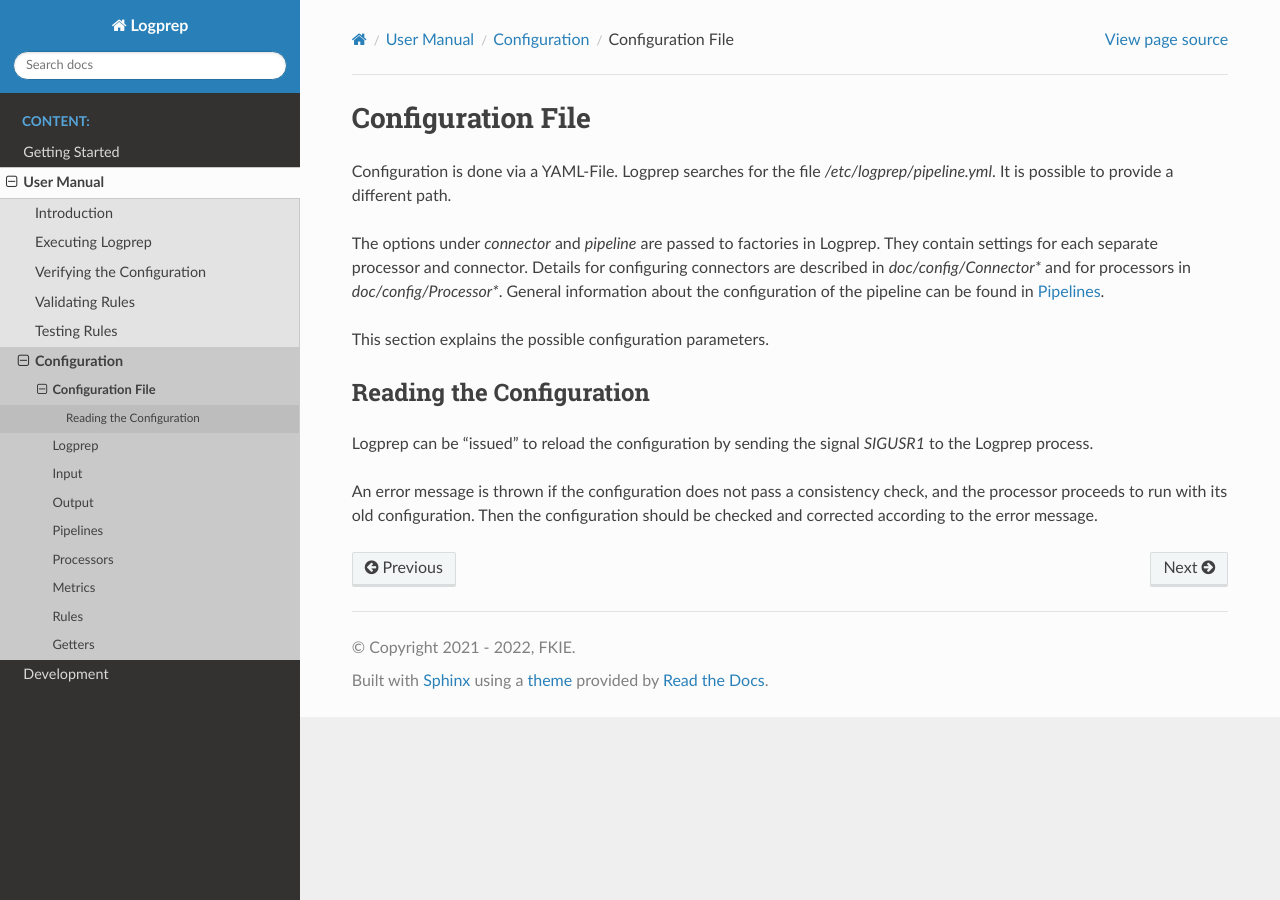
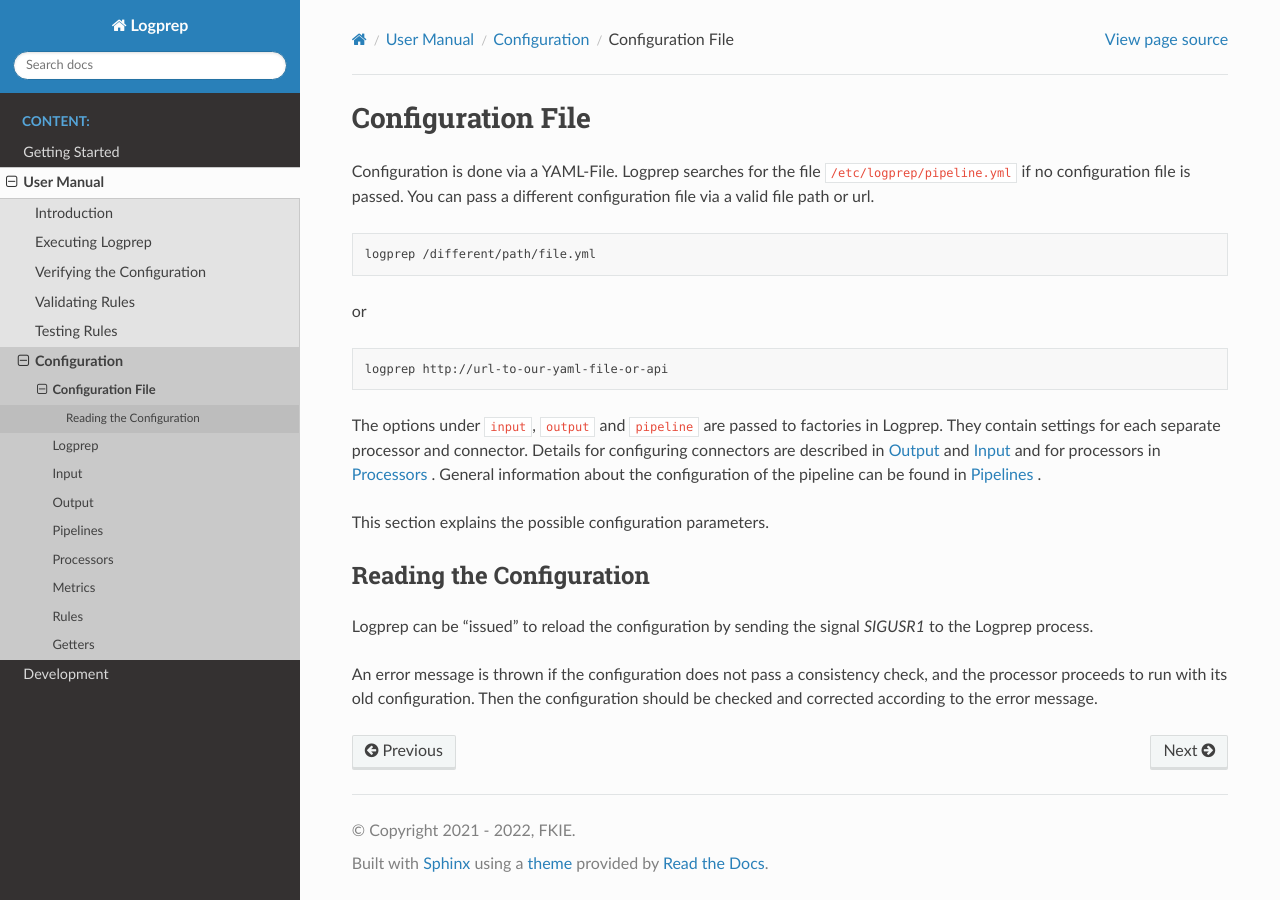
Before and after one commit to fkie-cad/Logprep, a Sphinx documentation site: the page built from doc/source/user_manual/configuration/configurationdata.rst, in a window 1280 px wide. Built offline with Sphinx 7.4.7 and the Read the Docs theme 2.0.0, drawn with Linux system fonts in a browser that asks for light colours.

Commit message:
add http config option to documentation (#238)
* add http config option
Co-authored-by: dtrai2 <95028228+dtrai2@users.noreply.github.com>

```diff
--- a/doc/source/user_manual/configuration/configurationdata.rst
+++ b/doc/source/user_manual/configuration/configurationdata.rst
@@ -2,12 +2,24 @@
 ==================
 
 Configuration is done via a YAML-File.
-Logprep searches for the file `/etc/logprep/pipeline.yml`. It is possible to provide a different path.
+Logprep searches for the file :code:`/etc/logprep/pipeline.yml` if no configuration file is passed.
+You can pass a different configuration file via a valid file path or url.
 
-The options under `connector` and `pipeline` are passed to factories in Logprep.
+..  code-block:: bash
+
+    logprep /different/path/file.yml
+
+or
+
+..  code-block:: bash
+
+    logprep http://url-to-our-yaml-file-or-api
+
+
+The options under :code:`input`, :code:`output` and :code:`pipeline` are passed to factories in Logprep.
 They contain settings for each separate processor and connector.
-Details for configuring connectors are described in `doc/config/Connector*` and for processors in `doc/config/Processor*`.
-General information about the configuration of the pipeline can be found in :doc:`pipeline`.
+Details for configuring connectors are described in :ref:`output` and :ref:`input` and for processors in :ref:`processors` .
+General information about the configuration of the pipeline can be found in :ref:`pipeline_config` .
 
 This section explains the possible configuration parameters.
 
--- a/doc/source/user_manual/configuration/input.rst
+++ b/doc/source/user_manual/configuration/input.rst
@@ -1,3 +1,5 @@
+.. _input:
+
 =====
 Input
 =====
--- a/doc/source/user_manual/configuration/output.rst
+++ b/doc/source/user_manual/configuration/output.rst
@@ -1,3 +1,5 @@
+.. _output:
+
 ======
 Output
 ======
--- a/doc/source/user_manual/configuration/pipeline.rst
+++ b/doc/source/user_manual/configuration/pipeline.rst
@@ -1,3 +1,5 @@
+.. _pipeline_config:
+
 =========
 Pipelines
 =========
--- a/doc/source/user_manual/configuration/processor.rst
+++ b/doc/source/user_manual/configuration/processor.rst
@@ -1,3 +1,5 @@
+.. _processors:
+
 ==========
 Processors
 ==========
```
Also changed, not shown: doc/source/user_manual/execution.rst (+8 -2 lines).
